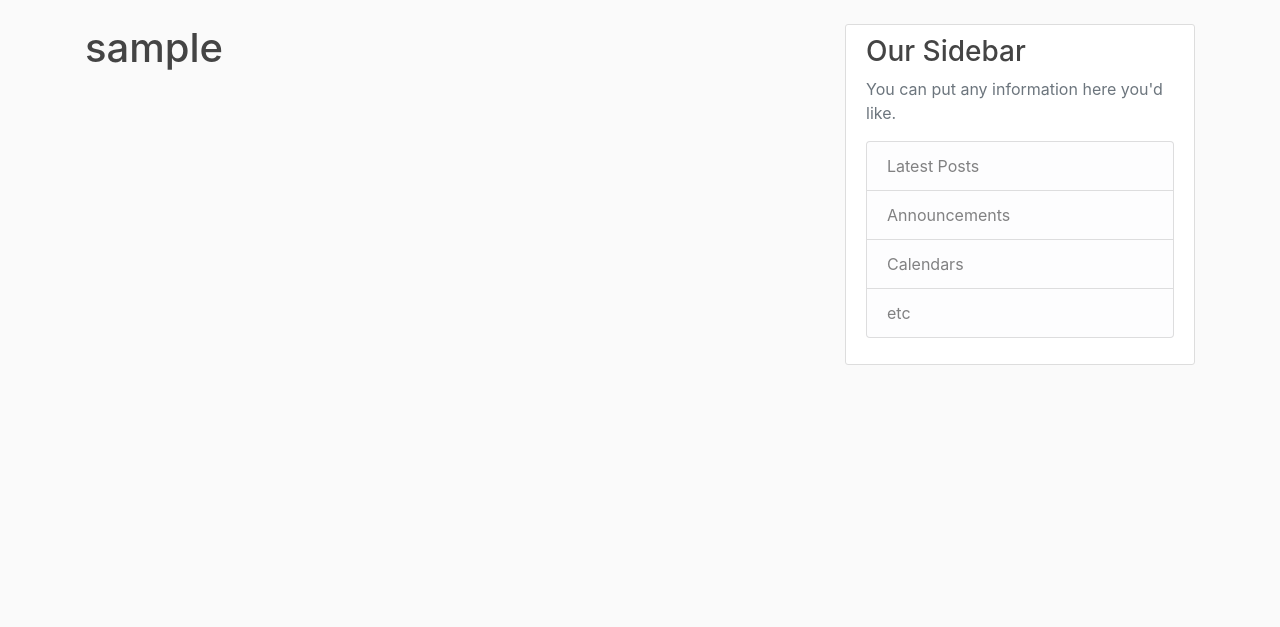
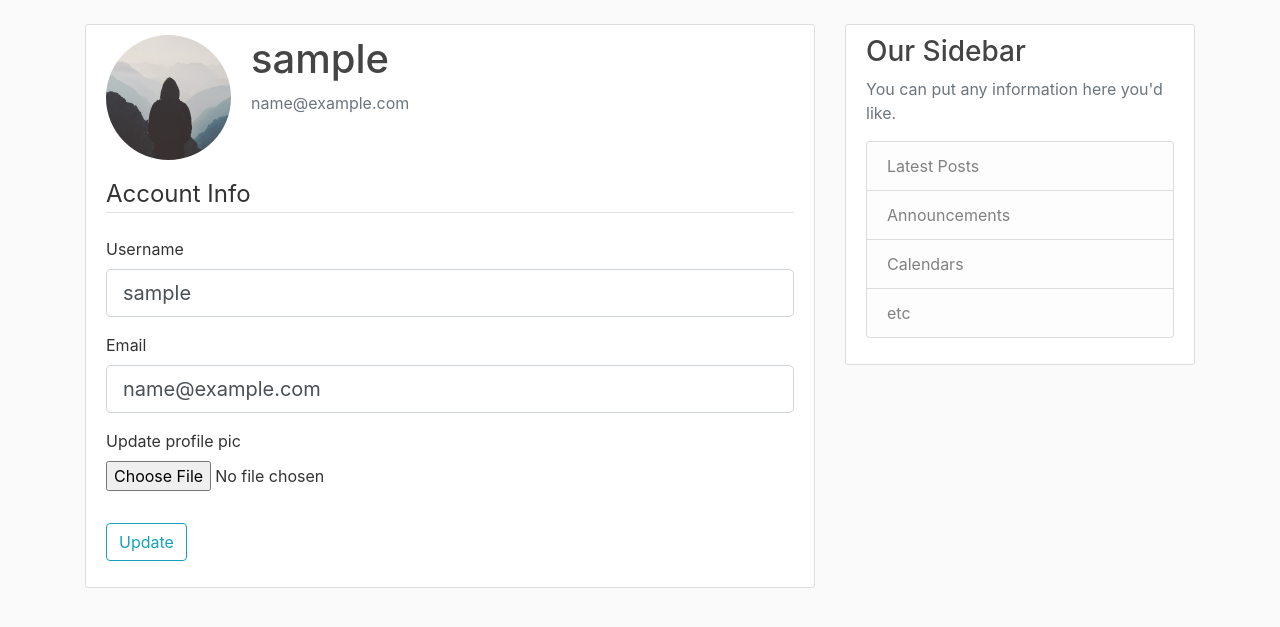
Before and after one commit to keshavdubey1196/Blog_app-, a Flask app: page /account in a window 1280 px wide. Shown: the part 56-683 px from the top of the page. Run offline with Flask 3, Linux system fonts and the light colour scheme; the visitor is signed in with stand-in values (Sample User, id 1); some libraries are stand-ins or nearby versions.

Commit message:
Adding account update options, uploading u_name,email and profile_pic

```diff
--- a/app/forms.py
+++ b/app/forms.py
@@ -3,6 +3,8 @@ from wtforms import StringField, PasswordField, SubmitField, BooleanField
 from wtforms.validators import InputRequired, Length, \
       Email, EqualTo, ValidationError
 from app.models import User
+from flask_login import current_user
+from flask_wtf.file import FileField, FileAllowed
 
 
 class RegistrationForm(FlaskForm):
@@ -34,3 +36,31 @@ class LoginForm(FlaskForm):
     password = PasswordField('Password', validators=[InputRequired()])
     remember = BooleanField('Remember me')
     submit = SubmitField('Login')
+
+
+class UpdateAccountForm(FlaskForm):
+    username = StringField('Username', validators=[
+                           InputRequired(), Length(min=2, max=30)])
+    email = StringField('Email', validators=[InputRequired(), Email()])
+    picture = FileField('Update profile pic', validators=[FileAllowed(['jpg', 'jpeg', 'png'])])
+    submit = SubmitField('Update')
+
+    def validate_username(self, username):
+        if username.data != current_user.username:
+            user = User.query.filter_by(
+                username=username.data
+            ).first()
+            if user:
+                raise ValidationError(
+                    'That username is taken. Chose a different.'
+                    )
+
+    def validate_email(self, email):
+        if email.data != current_user.email:
+            user = User.query.filter_by(
+                email=email.data
+            ).first()
+            if user:
+                raise ValidationError(
+                    'That email is taken. Chose a different.'
+                    )
--- a/app/templates/account.html
+++ b/app/templates/account.html
@@ -3,8 +3,63 @@
 
 {% block content %}
 
-<h1>
-    {{ current_user.username}}
-</h1>
+<div class="content-section">
+    <div class="media">
+      <img class="rounded-circle account-img" src="{{ image_file }}">
+      <div class="media-body">
+        <h2 class="account-heading">{{current_user.username}}</h2>
+        <p class="text-secondary">{{current_user.email}}</p>
+      </div>
+    </div>
+        <form method="POST" action="" enctype="multipart/form-data">
+
+            {{ form.hidden_tag() }}
+            <fieldset class="form-group">
+                <legend class="border-bottom mb-4">Account Info</legend>
+                <div class="form-group">
+                    {{ form.username.label(class="form-control-label") }}
+
+                    {% if form.username.errors %}
+                        {{ form.username(class="form-control form-control-lg is-invalid") }}
+                        <div class="invalid-feedback">
+                            {% for error in form.username.errors %}
+                                <span>{{ error }}</span>
+                            {% endfor %}
+                        </div>
+                    {% else %}
+                        {{ form.username(class="form-control form-control-lg") }}
+                    {% endif %}
+                </div>
+
+                <div class="form-group">
+                    {{ form.email.label(class="form-control-label") }}
+                    {% if form.email.errors %}
+                        {{ form.email(class="form-control form-control-lg is-invalid") }}
+                        <div class="invalid-feedback">
+                            {% for error in form.email.errors %}
+                                <span>{{ error }}</span>
+                            {% endfor %}
+                        </div>
+                    {% else %}
+                        {{ form.email(class="form-control form-control-lg") }}
+                    {% endif %}
+                </div>
+
+                <div class="form-group">
+                    {{ form.picture.label() }}
+                    {{ form.picture(class="form-control-file")}}
+                    {% if form.picture.errors %}
+
+                       {% for error in form.picture.errors %}
+                          <span class="text-danger">{{ error }}</span><br>
+                       {% endfor %}
+                    {% endif %}
+            </fieldset>
+            <div class="form-group">
+                {{ form.submit(class="btn btn-outline-info") }}
+            </div>
+
+        </form>
+  </div>
 
 {% endblock content %}
--- a/app/views.py
+++ b/app/views.py
@@ -1,8 +1,10 @@
 from flask import render_template, flash, redirect, url_for, request
 from app.models import User
-from app.forms import RegistrationForm, LoginForm
+from app.forms import RegistrationForm, LoginForm, UpdateAccountForm
 from app import app, db, bcrypt
 from flask_login import login_user, current_user, logout_user, login_required
+import secrets
+import os
 
 posts = [
     {
@@ -52,7 +54,7 @@ def register():
     return render_template('register.html', title='Register', form=form)
 
 
-@app.route("/login", methods=["POST", "GET"])
+@app.route("/login", methods=["GET", "POST"])
 def login():
     if current_user.is_authenticated:
         return redirect(url_for('home'))
@@ -64,10 +66,10 @@ def login():
         if user and bcrypt.check_password_hash(user.password, password):
             login_user(user, remember=form.data['remember'])
             next_page = request.args.get('next')
-            return redirect(next_page) if next_page else redirect(url_for('home'))
+            return redirect(next_page if next_page else redirect(url_for('home')))
         else:
             flash('Login Unsuccessful. Check email and password.', 'danger')
-    return render_template('login.html', title='login', form=form)
+    return render_template('login.html', form=form)
 
 
 @app.route('/logout')
@@ -76,7 +78,32 @@ def logout():
     return redirect(url_for('home'))
 
 
-@app.route('/account')
+def save_picture(form_picture):
+    random_hex = secrets.token_hex(8)
+    _, f_ext = os.path.splitext(form_picture.filename)
+    picture_fn = random_hex + f_ext
+    picture_path = os.path.join(
+        app.root_path, 'static/profile_pics', picture_fn)
+    form_picture.save(picture_path)
+
+    return picture_fn
+
+@app.route('/account', methods=['GET', 'POST'])
 @login_required
 def account():
-    return render_template('account.html')
+    form = UpdateAccountForm()
+    if form.validate_on_submit():
+        if form.picture.data:
+            picture_file_name = save_picture(form.picture.data)
+            current_user.image_file = picture_file_name
+        current_user.username = form.username.data
+        current_user.email = form.email.data
+        db.session.commit()
+        flash('Your account has been updated!', 'success')
+        return redirect(url_for('account'))
+    elif request.method == 'GET':
+        form.username.data = current_user.username
+        form.email.data = current_user.email
+    file = current_user.image_file
+    image_file = url_for('static', filename='profile_pics/' + file)
+    return render_template('account.html', image_file=image_file, form=form)
```
Also changed, not shown: app/static/profile_pics/3d5c2605bb169225.jpg (added), app/static/profile_pics/default.jpg (added).
